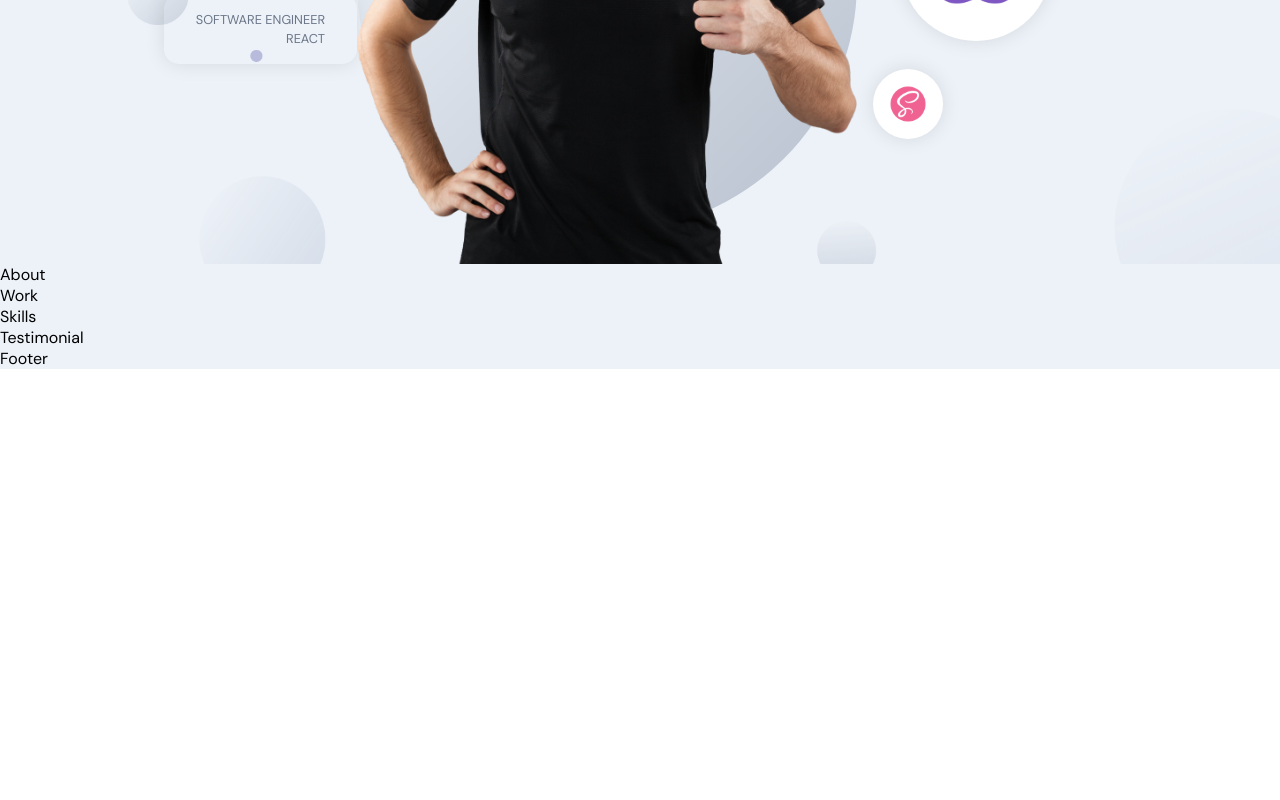
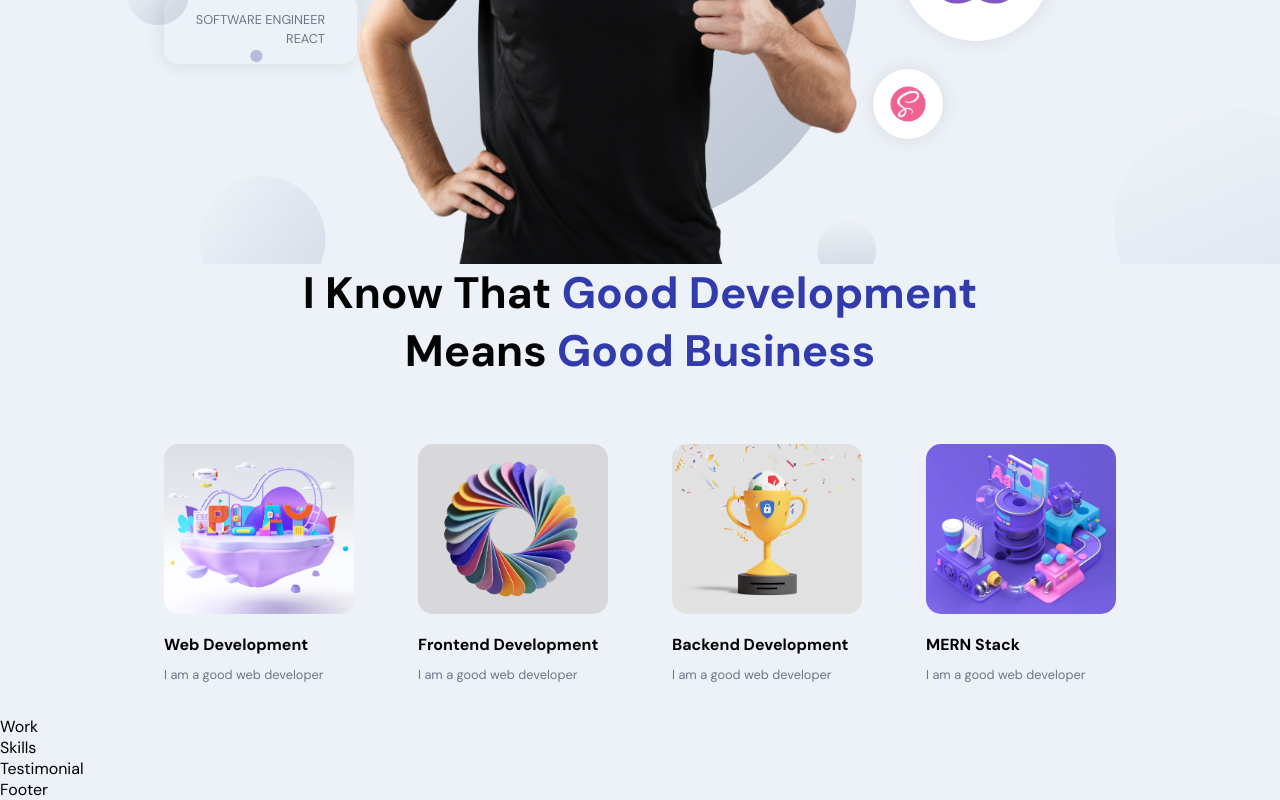
Before and after one commit to jordankimsey/kimsey-portfolio, a React (Create React App) app in the folder frontend_react/: page / in a window 1280 px wide. Shown: the part 459-1259 px from the top of the page. Before the commit the page ends 828 px from the top, so only its background shows below. Built offline with nearby package versions, Linux system fonts and the light colour scheme.

Commit message:
about section

```diff
--- a/frontend_react/src/container/About/About.jsx
+++ b/frontend_react/src/container/About/About.jsx
@@ -1,10 +1,59 @@
-import React from 'react'
-import './About.scss'
+import React, { useState, useEffect } from 'react';
+import { motion } from 'framer-motion';
+import './About.scss';
+import { images } from '../../constants';
+
+const abouts = [
+  {
+    title: 'Web Development',
+    description: 'I am a good web developer',
+    imgUrL: images.about01,
+  },
+  {
+    title: 'Frontend Development',
+    description: 'I am a good web developer',
+    imgUrL: images.about02,
+  },
+  {
+    title: 'Backend Development',
+    description: 'I am a good web developer',
+    imgUrL: images.about03,
+  },
+  {
+    title: 'MERN Stack',
+    description: 'I am a good web developer',
+    imgUrL: images.about04,
+  },
+];
 
 const About = () => {
   return (
-    <div>About</div>
-  )
-}
+    <>
+      <h2 className='head-text'>
+        I know that <span>Good Development</span>
+        <br /> means <span>Good Business</span>
+      </h2>
+      <div className='app__profiles'>
+        {abouts.map((about, index) => (
+          <motion.div
+            whileInView={{ opacity: 1 }}
+            whileHover={{ scale: 1.1 }}
+            transition={{ duration: 0.5, type: 'tween' }}
+            className='app__profile-item'
+            key={about.title + index}
+          >
+            <img src={about.imgUrL} alt={about.title} />
+            <h2 className='bold-text' style={{ marginTop: 20 }}>
+              {about.title}
+            </h2>
+            <p className='p-text' style={{ marginTop: 10 }}>
+              {about.description}
+            </p>
+          </motion.div>
+        ))}
+      </div>
+    </>
+  );
+};
 
-export default About
+export default About;
--- a/frontend_react/src/container/About/About.scss
+++ b/frontend_react/src/container/About/About.scss
@@ -0,0 +1,36 @@
+.app__about {
+  flex: 1;
+  width: 100%;
+  flex-direction: column;
+}
+
+.app__profiles {
+  display: flex;
+  justify-content: center;
+  align-items: flex-start;
+  flex-wrap: wrap;
+  margin-top: 2rem;
+}
+
+.app__profile-item {
+  width: 190px;
+  display: flex;
+  justify-content: flex-start;
+  align-items: flex-start;
+  flex-direction: column;
+  margin: 2rem;
+
+  img {
+    width: 100%;
+    height: 170px;
+    border-radius: 15px;
+    object-fit: cover;
+  }
+  @media screen and (min-width: 2000px) {
+    width: 370px;
+    margin: 2rem 4rem;
+    img {
+      height: 320px;
+    }
+  }
+}
```
Also changed, not shown: frontend_react/src/client.js (added, +10 -0 lines).
